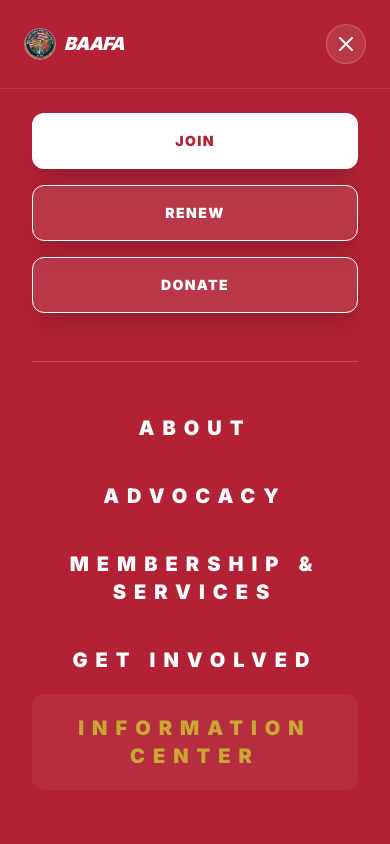
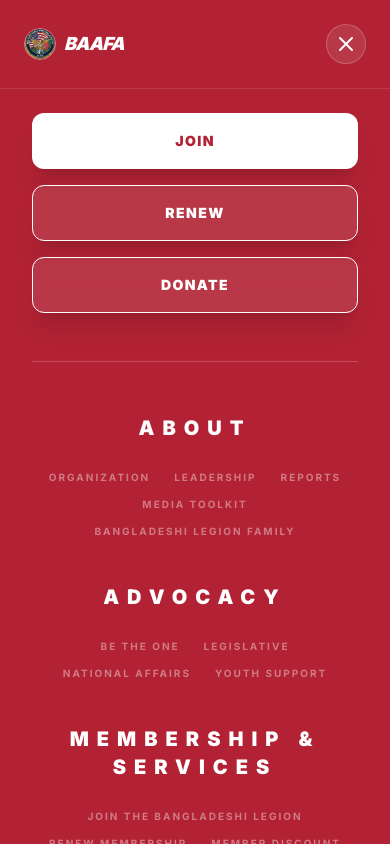
Before and after one commit to MZFTripty/baafa, a Next.js app: page /info-center/media in a window 390 px wide. Both pictures are taken after a click on the button 360 px from the left and 32 px from the top of the page. Shown: the top 844 px of the page. Built offline with nearby package versions, Linux system fonts and the light colour scheme.

Commit message:
feat: Implement responsive Navbar component with dedicated site navigation data.

```diff
--- a/src/components/shared/Navbar.tsx
+++ b/src/components/shared/Navbar.tsx
@@ -168,7 +168,13 @@
                                 {/* Main Links */}
                                 <div className="flex flex-col items-center">
                                     <div className="w-full h-px bg-white/20 mb-8" />
-                                    {data.navigation.main.map((item) => (
+                                    {data.navigation.main.map((item) => {
+                                        // Dynamic sub-item lookup
+                                        const sectionKey = (item as any).key
+                                        const siteSection = sectionKey ? (data as any)[sectionKey] : null
+                                        const subItems = siteSection?.sections || []
+
+                                        return (
                                             <div key={item.label} className="w-full flex flex-col items-center">
                                                 <Link
                                                     href={item.href}
@@ -183,15 +189,29 @@
                                                     {item.label}
                                                 </Link>
 
-                                            {/* Sub Items logic would need to map properly to siteData structure if subs were in main array,
-                                                but siteData flat structure might need adjustment if we want auto sub-links.
-                                                For now we will simplify mobile menu or map manually if structure differs.
-                                                Let's assume flatter structure for performance unless specific subItems exist in schema.
-                                                Checking siteData, main array doesn't have subItems.
-                                                So we will just render main links.
-                                            */}
+                                                {/* Restored Sub Items */}
+                                                {subItems.length > 0 && (
+                                                    <div className="flex flex-wrap justify-center gap-x-6 gap-y-3 px-4 mt-2 mb-6">
+                                                        {subItems.map((sub: any) => (
+                                                            <Link
+                                                                key={sub.title}
+                                                                href={sub.href || `${item.href}/${sub.id}`}
+                                                                className={cn(
+                                                                    "text-[10px] font-bold uppercase tracking-[0.2em] transition-all whitespace-nowrap",
+                                                                    isActive(sub.href || `${item.href}/${sub.id}`)
+                                                                        ? "text-white border-b border-white/40 pb-0.5"
+                                                                        : "text-white/40 hover:text-white"
+                                                                )}
+                                                                onClick={() => setIsOpen(false)}
+                                                            >
+                                                                {sub.title}
+                                                            </Link>
+                                                        ))}
                                                     </div>
-                                    ))}
+                                                )}
+                                            </div>
+                                        )
+                                    })}
                                 </div>
 
 
--- a/src/data/siteData.ts
+++ b/src/data/siteData.ts
@@ -21,23 +21,28 @@
         "main": [
             {
                 "label": "About",
-                "href": "/about"
+                "href": "/about",
+                "key": "about"
             },
             {
                 "label": "Advocacy",
-                "href": "/advocacy"
+                "href": "/advocacy",
+                "key": "advocacy"
             },
             {
                 "label": "Membership & Services",
-                "href": "/membership"
+                "href": "/membership",
+                "key": "membership"
             },
             {
                 "label": "Get Involved",
-                "href": "/get-involved"
+                "href": "/get-involved",
+                "key": "get-involved"
             },
             {
                 "label": "Information Center",
-                "href": "/info-center"
+                "href": "/info-center",
+                "key": "info-center"
             }
         ]
     },
```
Lines whose indentation alone changed are shown as unchanged.
